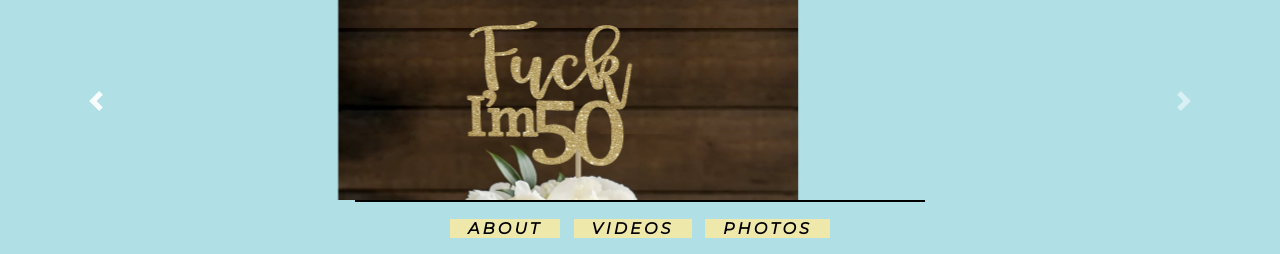
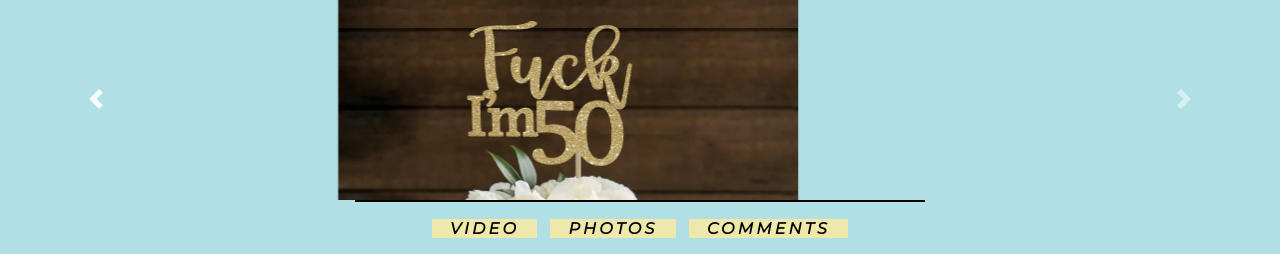
Before and after one commit to iamsosassy/tributepage, a plain HTML site: page index.html in a window 1280 px wide. Shown: the top 254 px of the page. Drawn offline with nearby package versions, Linux system fonts and the light colour scheme.

Commit message:
trying to make hyperlink work, not working fully:(

```diff
--- a/index.html
+++ b/index.html
@@ -33,9 +33,10 @@
     </div>
     <nav>
         <ul id="navigation">
-            <li><a href="#about" class="on" about>About</a></li>
-            <li><a href="#videos">Videos</a></li>
+            <li><a href="#videos" class="on" video>Video</a></li>
             <li><a href="#photos">Photos</a></li>
+            <li><a href="#comment">Comments</a></li>
+
         </ul>
     </nav>
 
--- a/style.css
+++ b/style.css
@@ -47,7 +47,7 @@ a {
     color: #000000;
     text-transform: uppercase;
     text-decoration: none;
-    padding: 6px 18px 5px 18px;
+    padding: 3px 18px 5px 18px;
 }
 
 a:hover, a.on {
```
